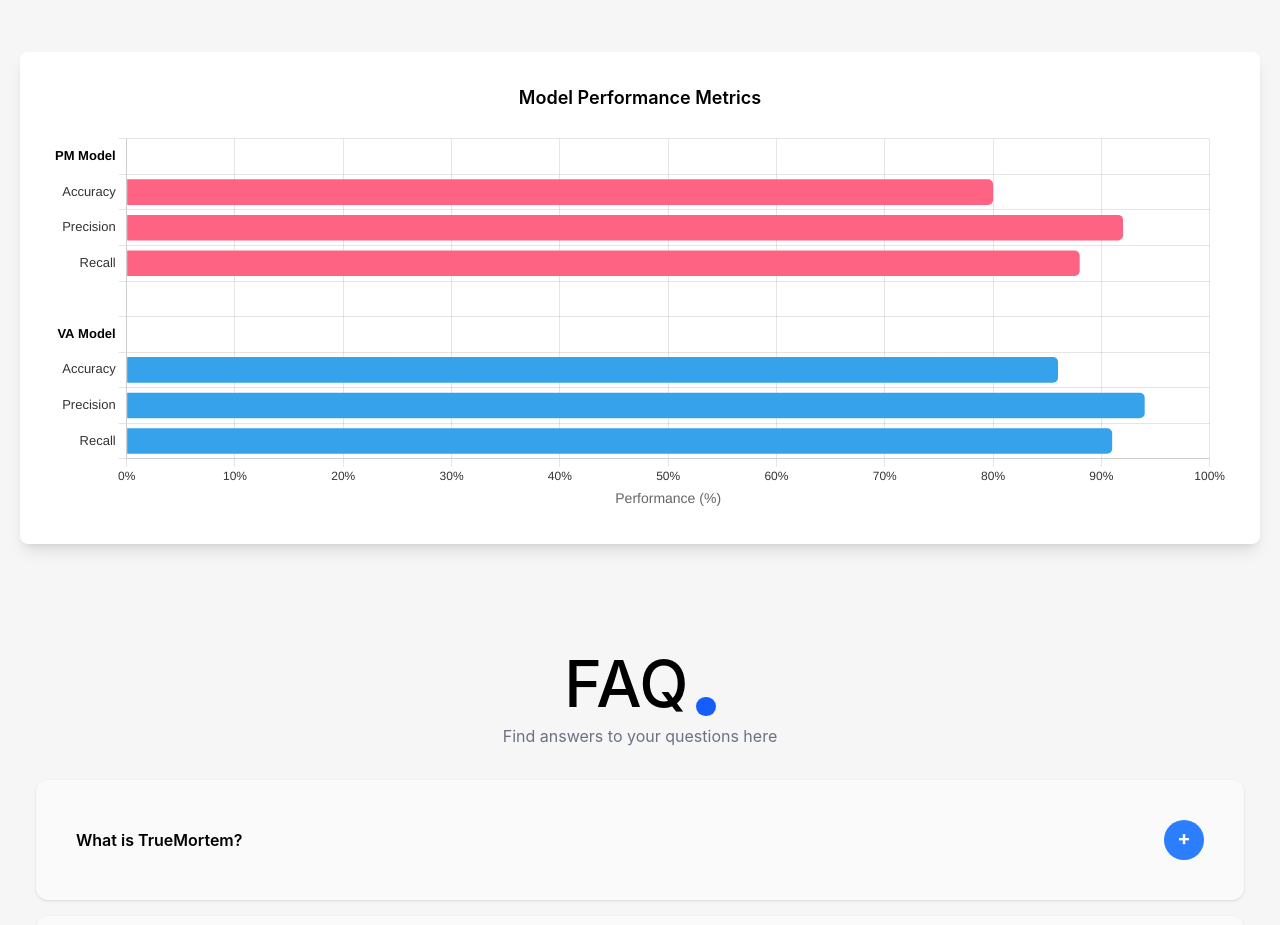
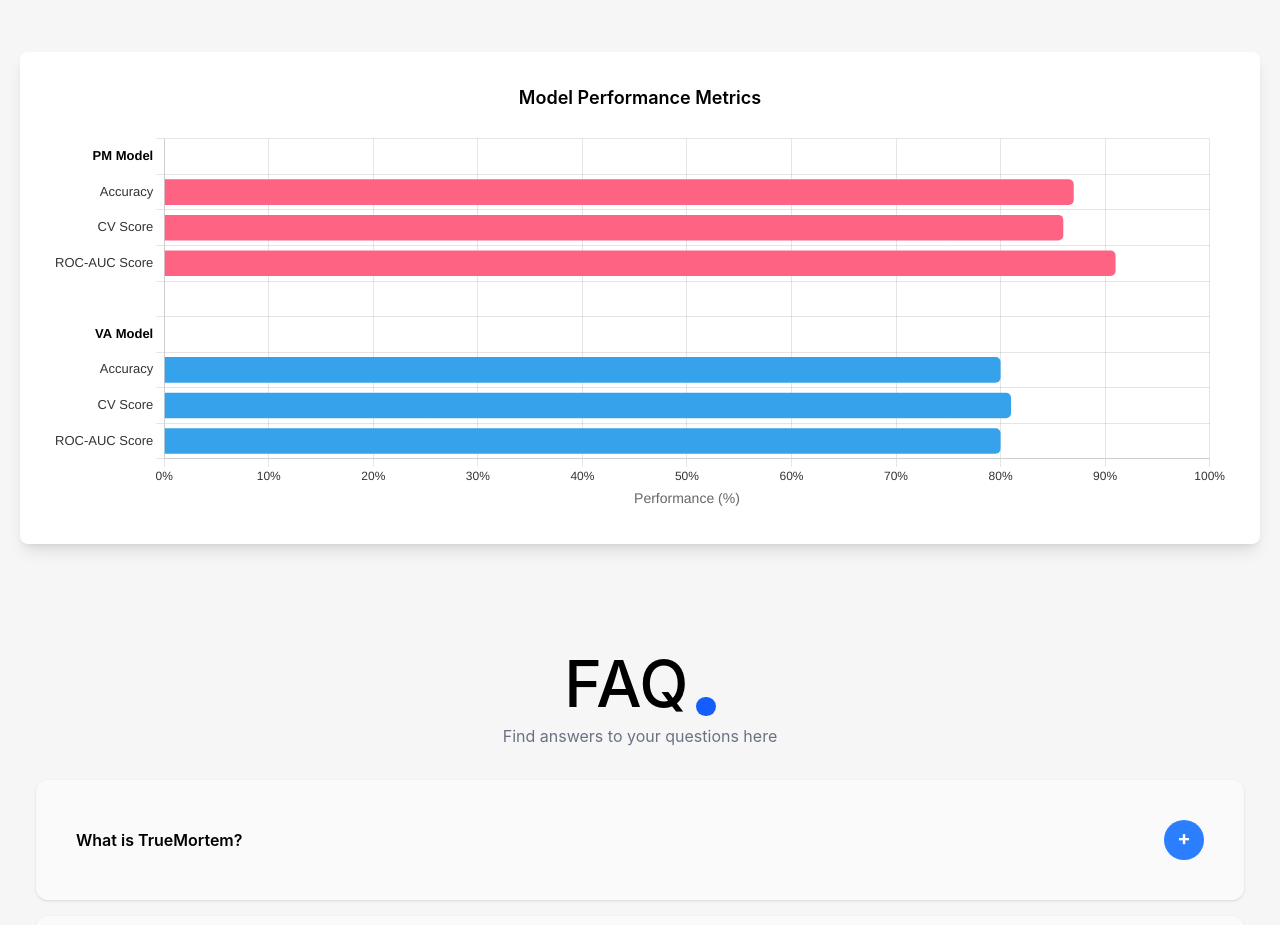
Before and after one commit to SachithPathiranage/TrueMortem, a React (Vite) app in the folder Application/frontend/TrueMortem/: page / in a window 1280 px wide. Shown: the part 2440-3365 px from the top of the page. Built offline with nearby package versions, Linux system fonts and the light colour scheme.

Commit message:
Finalized Website UI

```diff
--- a/Application/frontend/TrueMortem/src/components/Performance.jsx
+++ b/Application/frontend/TrueMortem/src/components/Performance.jsx
@@ -17,18 +17,18 @@
     labels: [
       "PM Model",
       "Accuracy",
-      "Precision",
-      "Recall",
+      "CV Score",
+      "ROC-AUC Score",
       "",
       "VA Model",
       "Accuracy",
-      "Precision",
-      "Recall",
+      "CV Score",
+      "ROC-AUC Score",
     ],
     datasets: [
       {
         label: "Performance (%)",
-        data: [null, 80, 92, 88, null, null, 86, 94, 91],
+        data: [null, 87, 86, 91, null, null, 80, 81, 80],
         backgroundColor: [
           "transparent",
           "#FF6384",
--- a/Application/frontend/TrueMortem/src/index.css
+++ b/Application/frontend/TrueMortem/src/index.css
@@ -2,5 +2,4 @@
 
 body {
   background-color: #f6f6f6;
-  font-family: "Times New Roman", Times, serif;
 }
```
